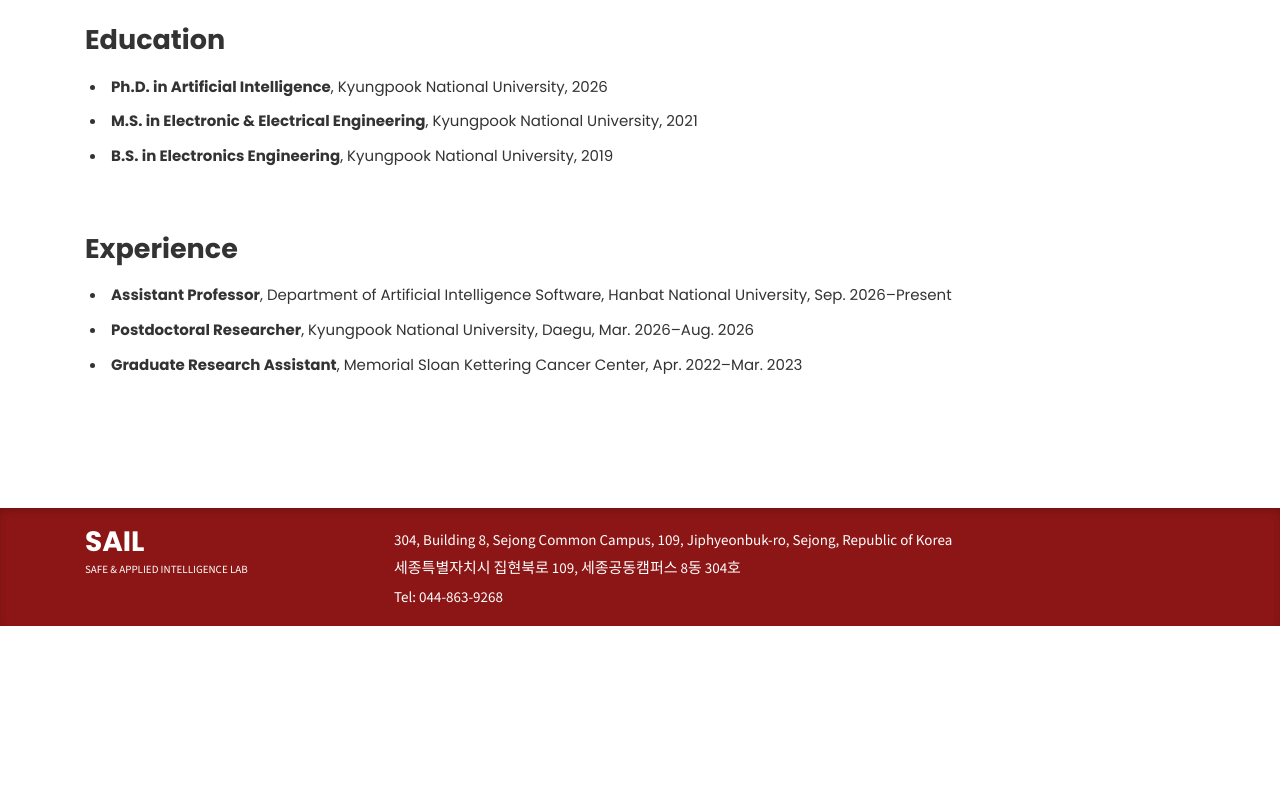
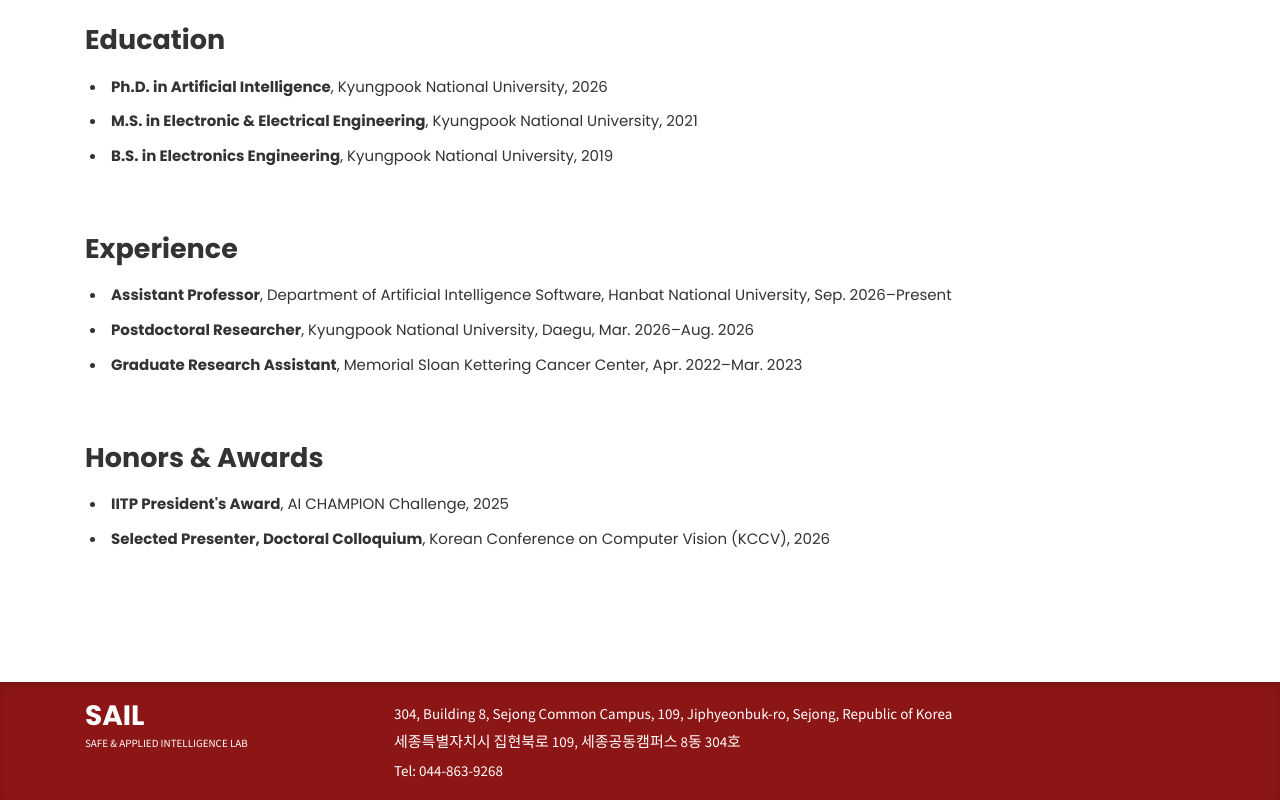
Before and after one commit to sail-hanbat/sail-hanbat.github.io, a Next.js app: page /members/professor in a window 1280 px wide. Shown: the part 756-1556 px from the top of the page. Before the commit the page ends 1382 px from the top, so only its background shows below. Built offline with nearby package versions, Linux system fonts and the light colour scheme.

Commit message:
Add professor honors and awards

```diff
--- a/app/members/professor/page.tsx
+++ b/app/members/professor/page.tsx
@@ -80,6 +80,19 @@ export default function ProfessorPage() {
           </li>
         </ul>
       </section>
+
+      <section className="professor-section">
+        <h2>Honors &amp; Awards</h2>
+        <ul className="professor-list">
+          <li>
+            <strong>IITP President&apos;s Award</strong>, AI CHAMPION Challenge, 2025
+          </li>
+          <li>
+            <strong>Selected Presenter, Doctoral Colloquium</strong>, Korean Conference on Computer
+            Vision (KCCV), 2026
+          </li>
+        </ul>
+      </section>
     </SectionPage>
   );
 }
```
Also changed, not shown: 72 other files (tests, documents, lock files or other folders).
